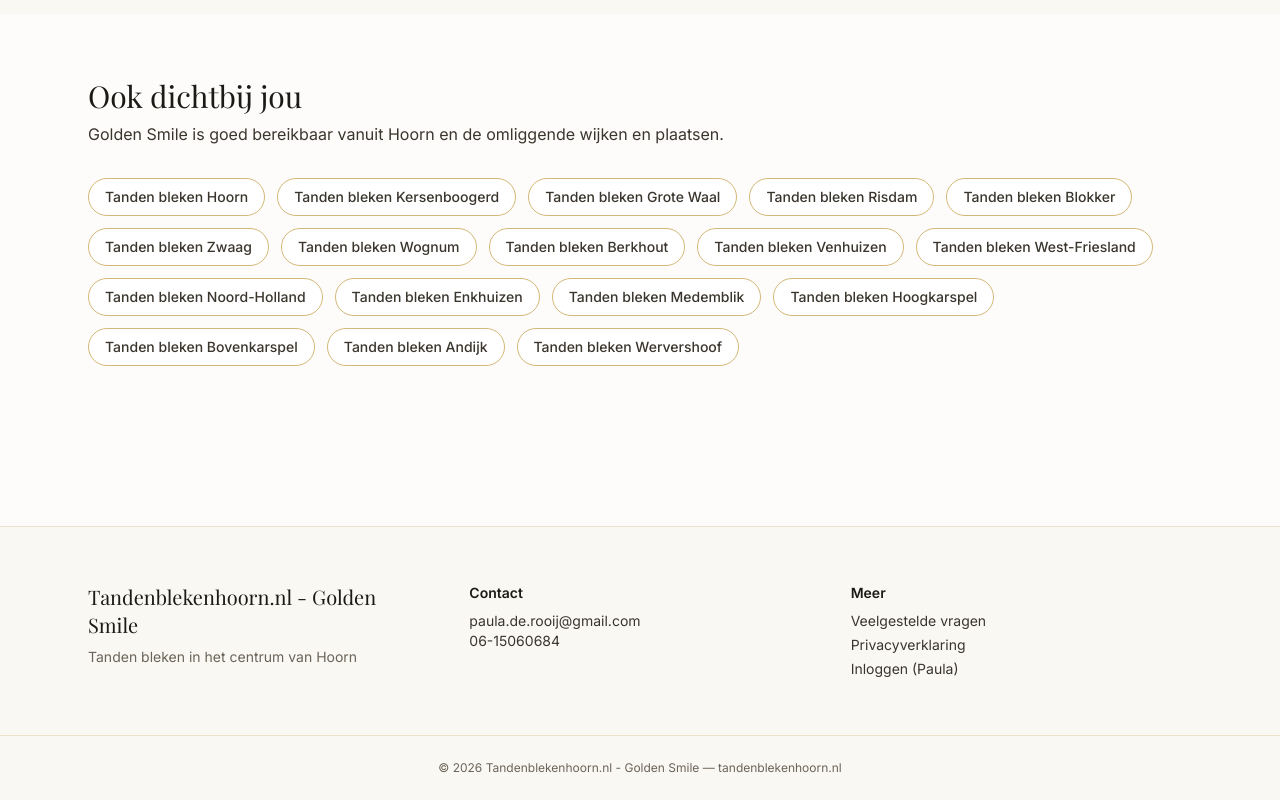
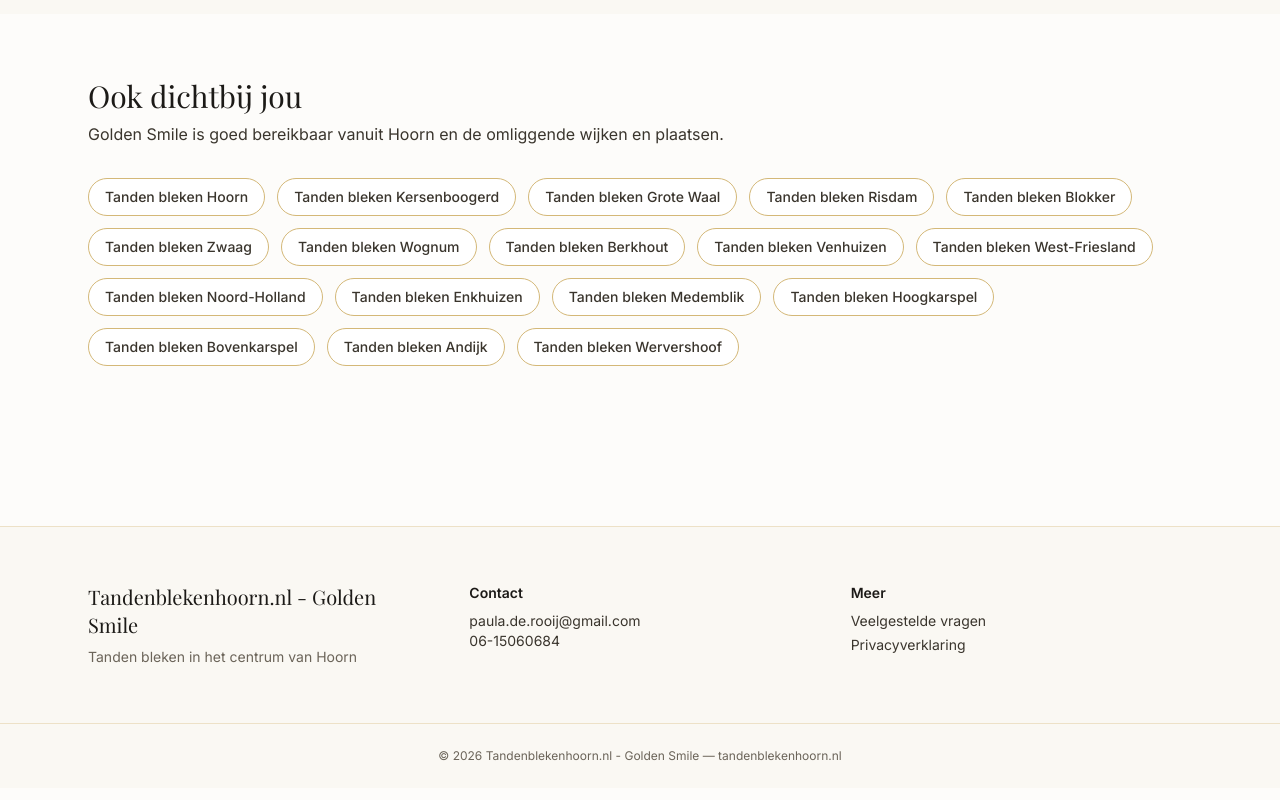
Before and after one commit to Pro-ai-sys/tandenblekenhoorn, a Next.js app: page / in a window 1280 px wide. Shown: the part 1642-2442 px from the top of the page. Built offline with nearby package versions, Linux system fonts and the light colour scheme; no server answers; a web font is replaced by a local one.

Commit message:
Verwijder admin-inloglink uit publieke footer

```diff
--- a/src/components/Footer.tsx
+++ b/src/components/Footer.tsx
@@ -35,11 +35,6 @@ export function Footer() {
                 Privacyverklaring
               </Link>
             </li>
-            <li>
-              <Link href="/admin/login" className="hover:text-gold-600">
-                Inloggen (Paula)
-              </Link>
-            </li>
           </ul>
         </div>
       </div>
```
